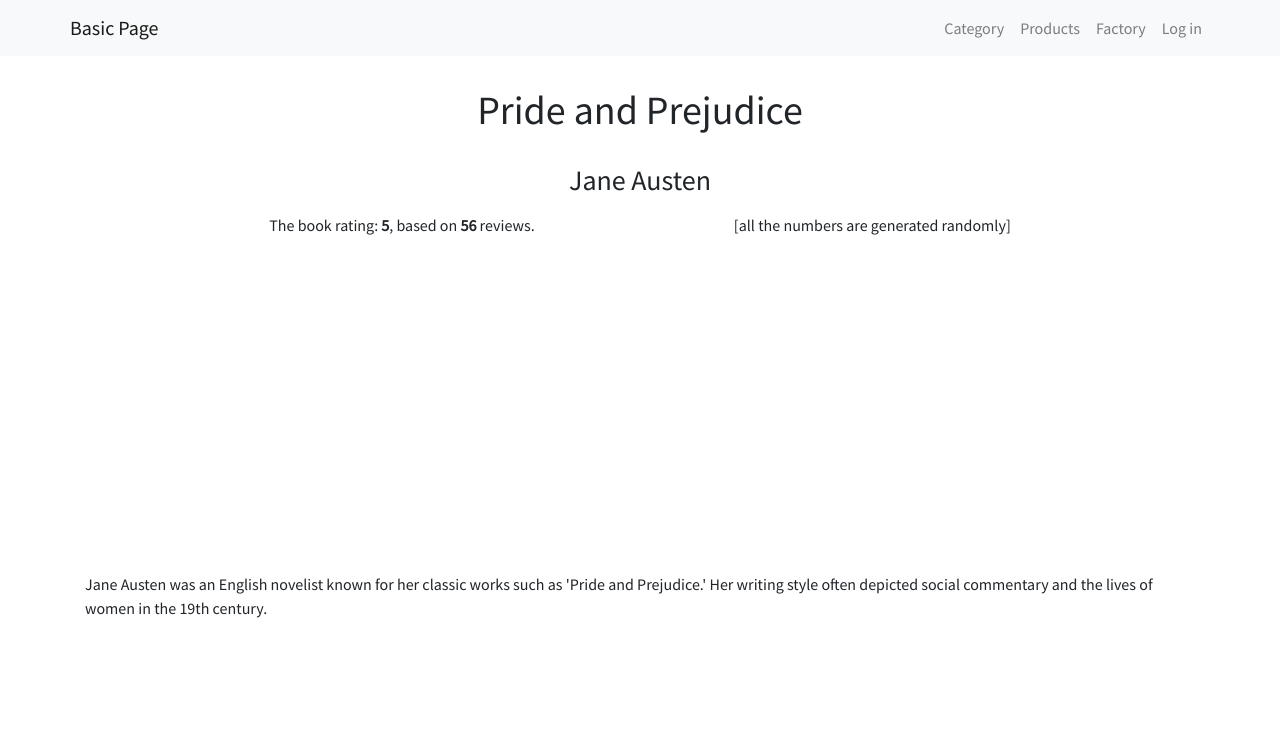
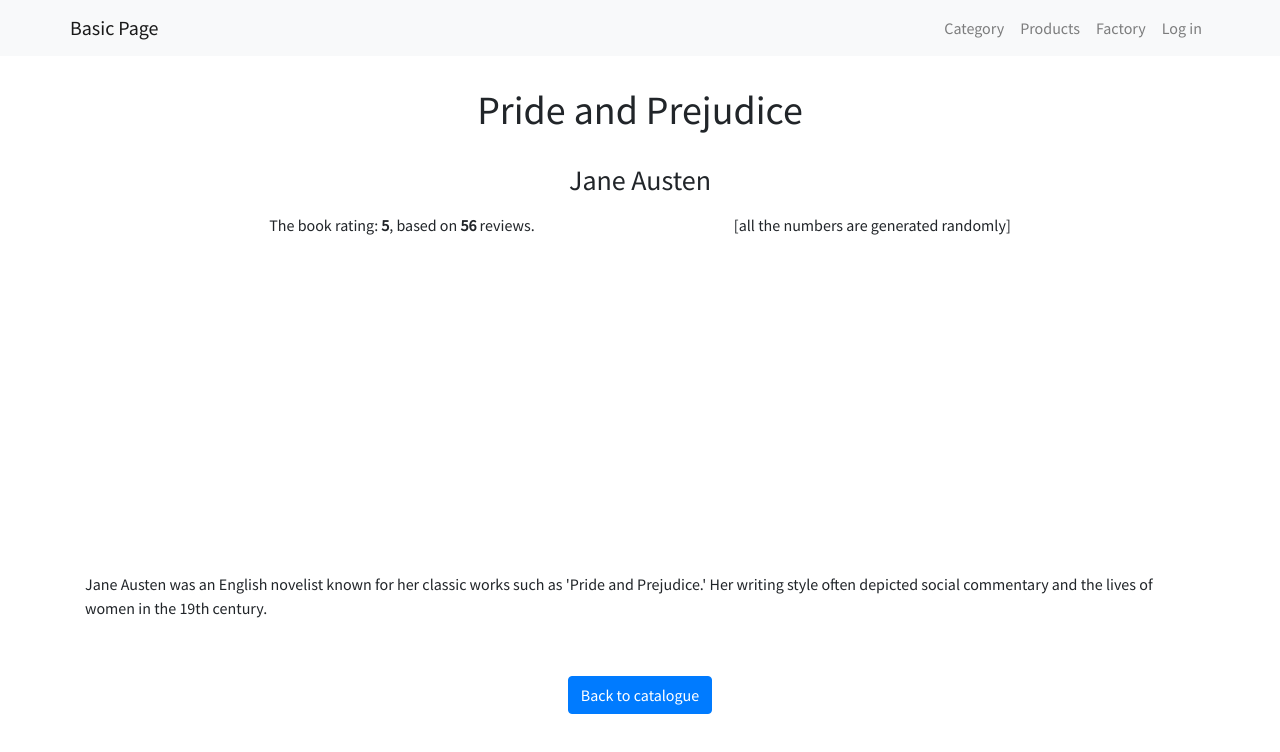
Before and after one commit to melission/react-router-demo, a React (Create React App) app: page /category/books/1 in a window 1280 px wide. Shown: the top 752 px of the page. Built offline with nearby package versions, Linux system fonts and the light colour scheme.

Commit message:
imported and used Button (to get back to the category/book)

```diff
--- a/src/category/Book.js
+++ b/src/category/Book.js
@@ -5,6 +5,7 @@ import { useParams } from "react-router-dom";
 import authors from "./authorList";
 import "./books.css"
 import Row from "react-bootstrap/esm/Row";
+import Button from "react-bootstrap/esm/Button"
 
 function getRandomRating(min, max) {
     min = Math.ceil(min);
@@ -49,7 +50,9 @@ const Book = () => {
     return(
         <div>
             {bookInfo}
+            <Button href="/category/books/">Back to catalogue</Button>
         </div>
+
     )
 }
 
```
